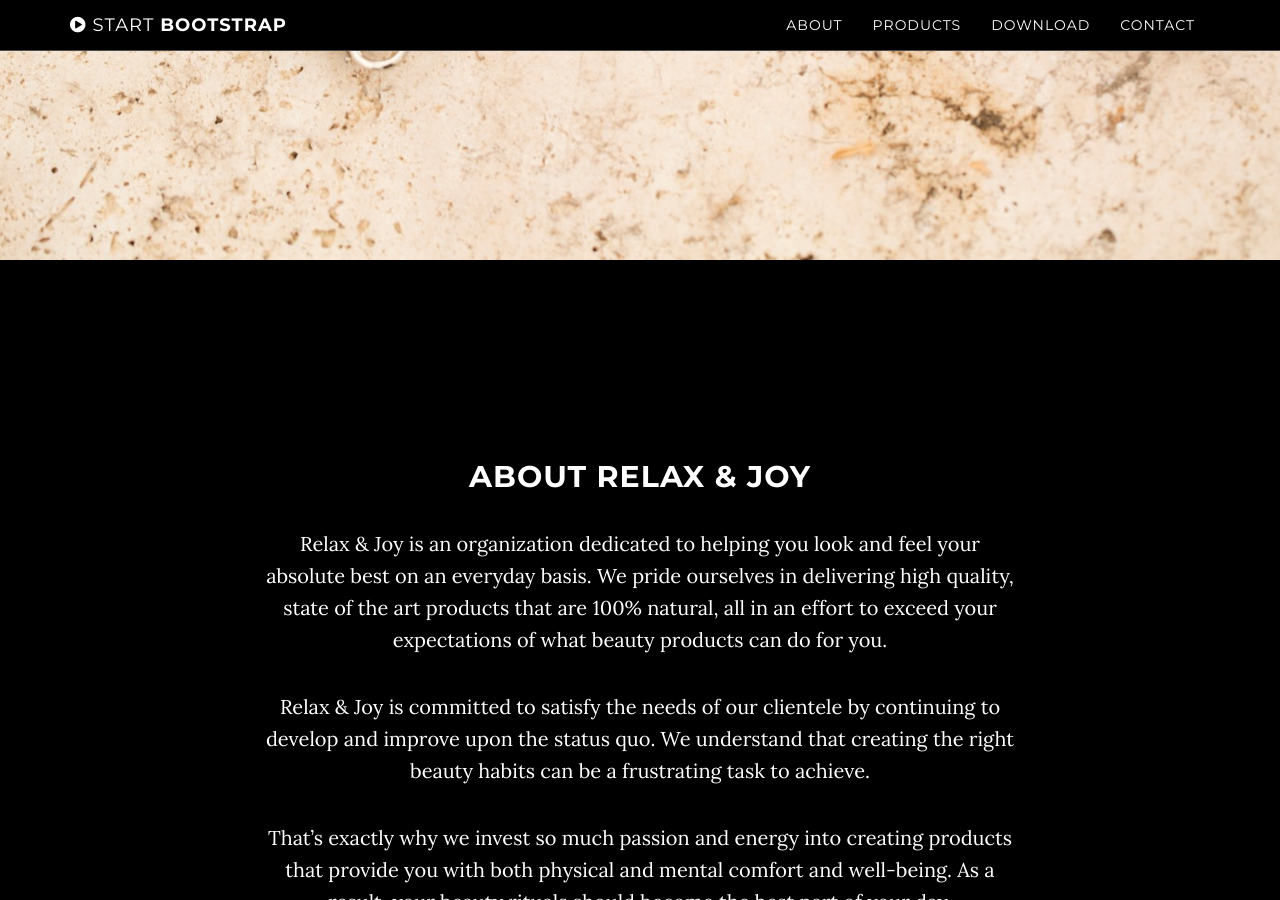
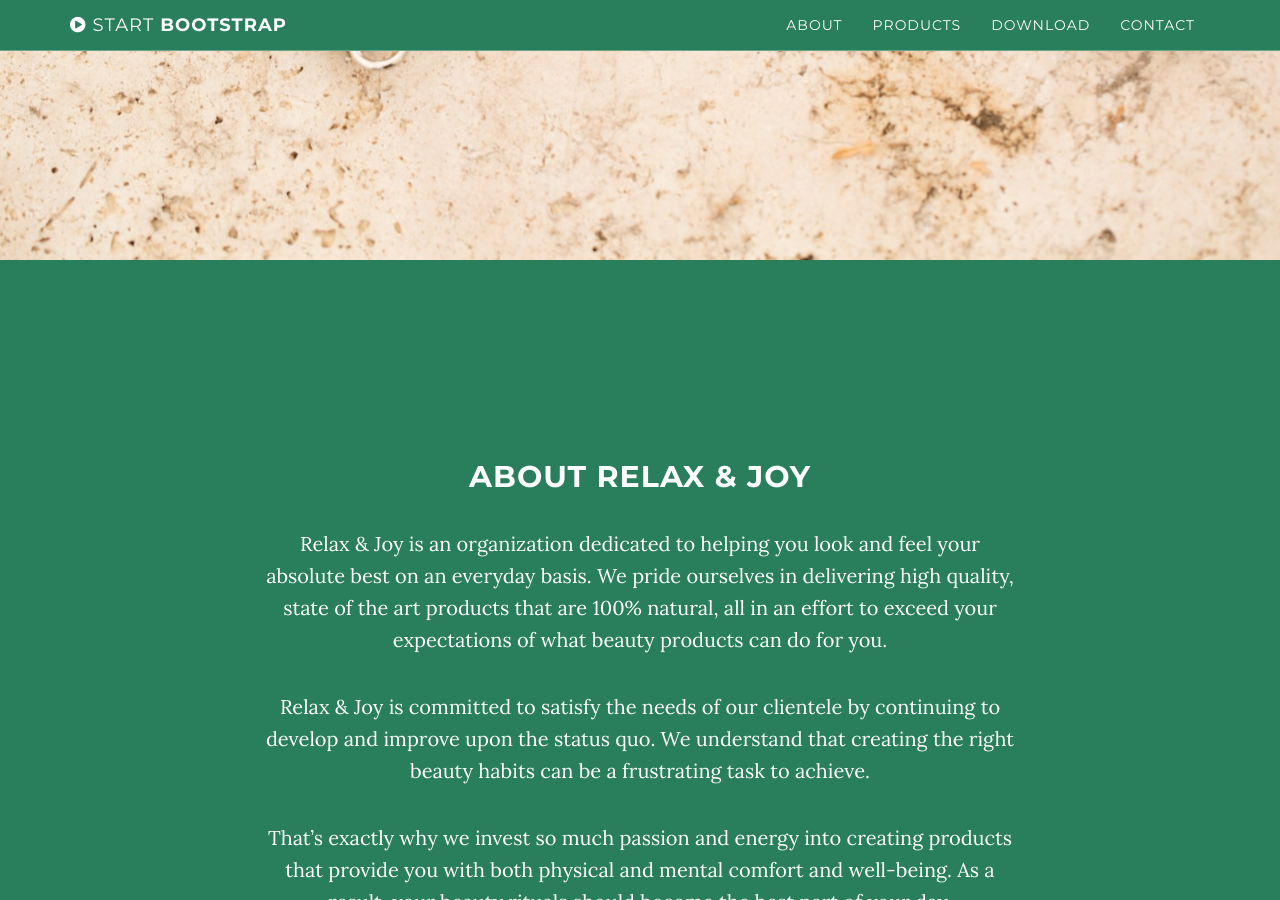
Before and after one commit to cosminpopa083/cosminpopa083.github.io, a Jekyll site: the page built from index.html, in a window 1280 px wide and 900 px high, scrolled down 640 px. Built offline with Jekyll 4.4.1, drawn with Linux system fonts in a browser that asks for light colours.

Commit message:
Update _config.yml

```diff
--- a/_config.yml
+++ b/_config.yml
@@ -7,7 +7,7 @@ description: "Growing old is mandatory, looking old is optional"
 
 # Color settings (hex-codes without the leading hash-tag)
 color:
-  primary-dark: '#000000'
+  primary-dark: '#297e5b'
   links: '#219ab3'
 
 # Footer settings
```
